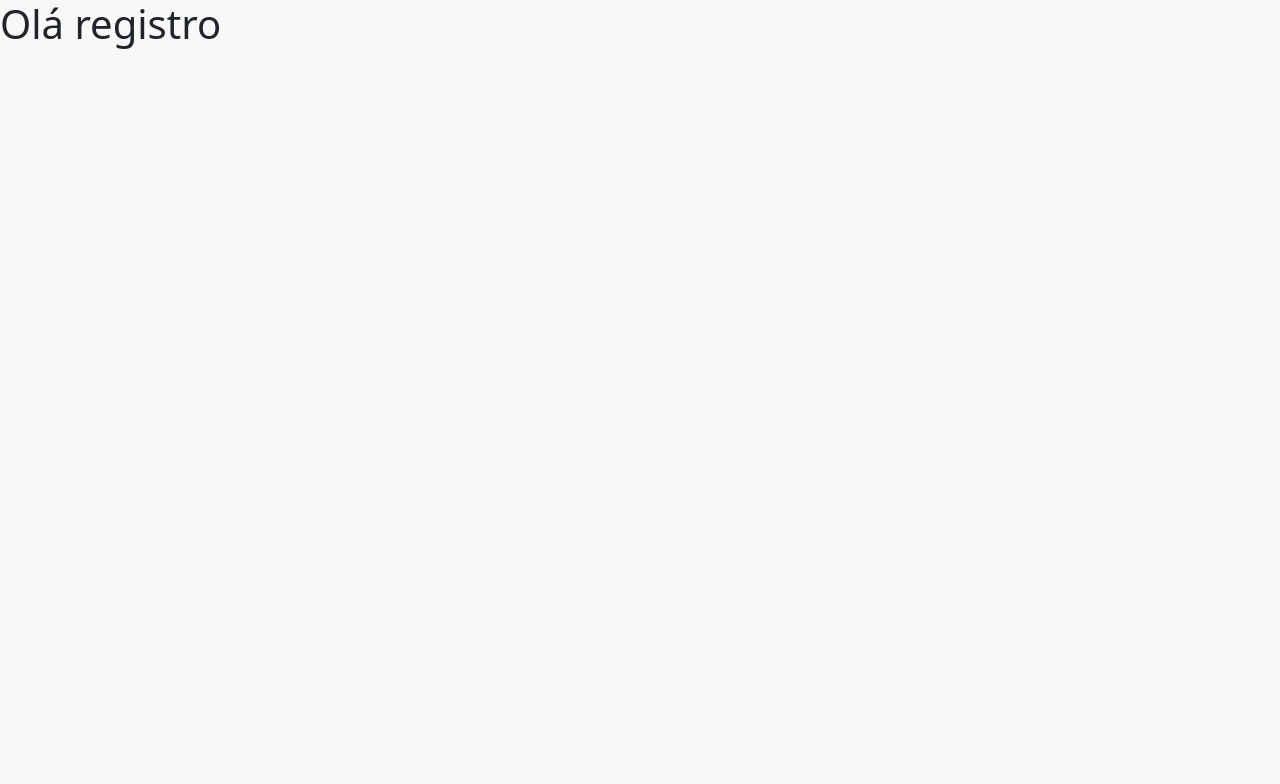
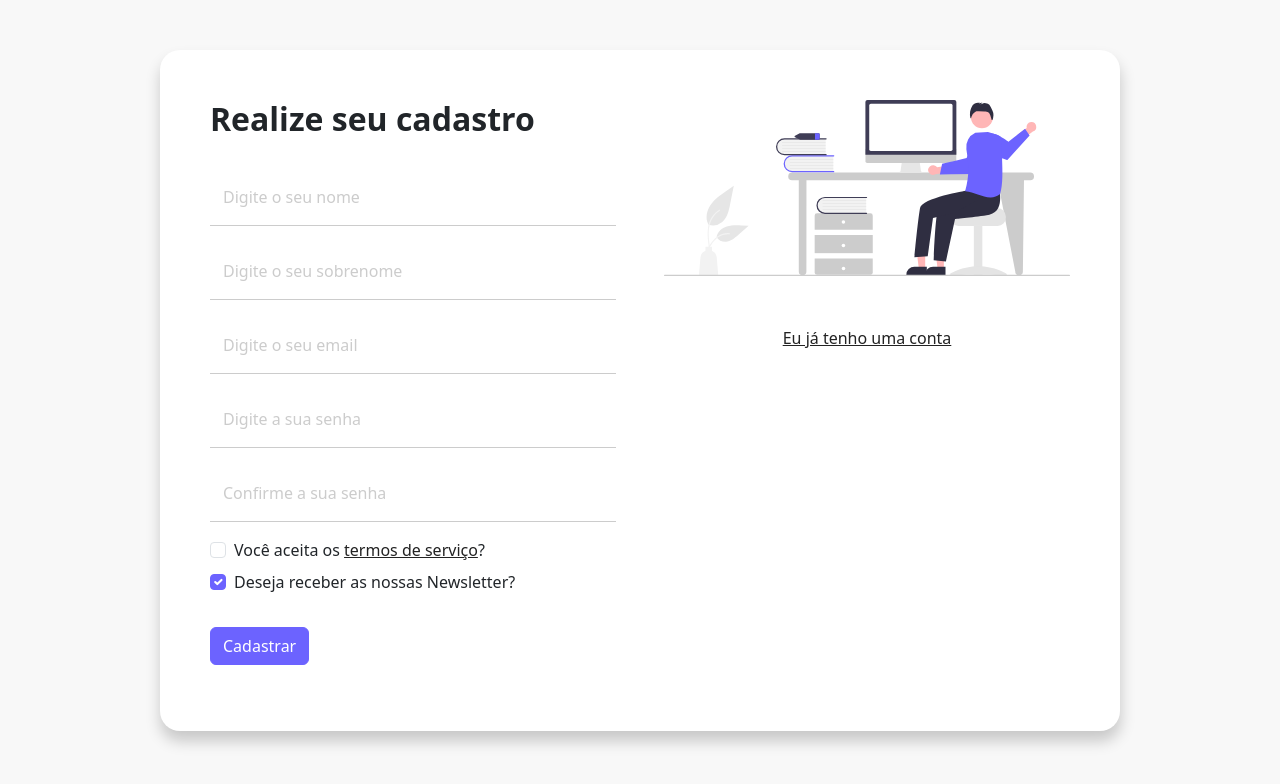
Before and after one commit to RicardoFerrazPereira/bootstrap5-curso-udemy, a plain HTML site: page Projeto_2_Tela_Login_Cadastro/register.html in a window 1280 px wide. Drawn offline with nearby package versions, Linux system fonts and the light colour scheme.

Commit message:
Página de registro

```diff
--- a/Projeto_2_Tela_Login_Cadastro/css/styles.css
+++ b/Projeto_2_Tela_Login_Cadastro/css/styles.css
@@ -55,13 +55,15 @@ body {
     color: #222;
 }
 
-#form-container input[type="submit"] {
+#form-container input[type="submit"],
+#form-container input[type="checkbox"]:checked {
     background-color: #6c63ff;
     border-color: #6c63ff;
 }
 
 .btn.btn-primary {
     width: 100%;
+    margin-top: 25px;
 }
 
 @media(min-width: 768px) {
--- a/Projeto_2_Tela_Login_Cadastro/register.html
+++ b/Projeto_2_Tela_Login_Cadastro/register.html
@@ -13,6 +13,59 @@
     <title>Registro</title>
 </head>
 <body>
-    <h1>Olá registro</h1>
+    <div class="container col-11 col-md-9" id="form-container">
+        <div class="row gx-5">
+            <div class="col-md-6">
+                <h2>Realize seu cadastro</h2>
+                <form>
+                    <div class="form-floating mb-3">
+                        <input type="text" class="form-control" id="name" name="name" placeholder="Digite o seu nome">
+                        <label for="name" class="form-label">Digite o seu nome</label>
+                    </div>
+                    <div class="form-floating mb-3">
+                        <input type="text" class="form-control" id="lastname" name="lastname" placeholder="Digite o seu nome">
+                        <label for="lastname" class="form-label">Digite o seu sobrenome</label>
+                    </div>
+                    <div class="form-floating mb-3">
+                        <input type="email" class="form-control" id="email" name="email" placeholder="Digite o seu nome">
+                        <label for="email" class="form-label">Digite o seu email</label>
+                    </div>
+                    <div class="form-floating mb-3">
+                        <input type="password" class="form-control" id="password" name="password" placeholder="Digite o seu nome">
+                        <label for="password" class="form-label">Digite a sua senha</label>
+                    </div>
+                    <div class="form-floating mb-3">
+                        <input type="password" class="form-control" id="confirmpassword" name="confirmpassword" placeholder="Digite o seu nome">
+                        <label for="confirmpassword" class="form-label">Confirme a sua senha</label>
+                    </div>
+                    <div class="mb-3">
+                        <div class="form-check mb-2">
+                            <input type="checkbox" class="form-check-input" value="" id="agree-form" name="agree-form">
+                            <label for="agree-form" class="form-check-label">
+                                Você aceita os <a href="#">termos de serviço</a>?
+                            </label>
+                        </div>
+                        <div class="form-check mb-2">
+                            <input type="checkbox" class="form-check-input" checked id="newsletter" name="newsletter">
+                            <label for="newsletter" class="form-check-label">
+                                Deseja receber as nossas Newsletter?
+                            </label>
+                        </div>
+                        <input type="submit" class="btn btn-primary" value="Cadastrar">
+                    </div>
+                </form>
+            </div>
+            <div class="col-md-6 order-md-1">
+                <div class="row align-items-center">
+                    <div class="col-12">
+                        <img src="img/hello.svg" alt="Tela de Registro" class="img-fluid">
+                    </div>
+                    <div class="col-12" id="link-container">
+                        <a href="login.html">Eu já tenho uma conta</a>
+                    </div>
+                </div>
+            </div>
+        </div>
+    </div>
 </body>
 </html>
```
